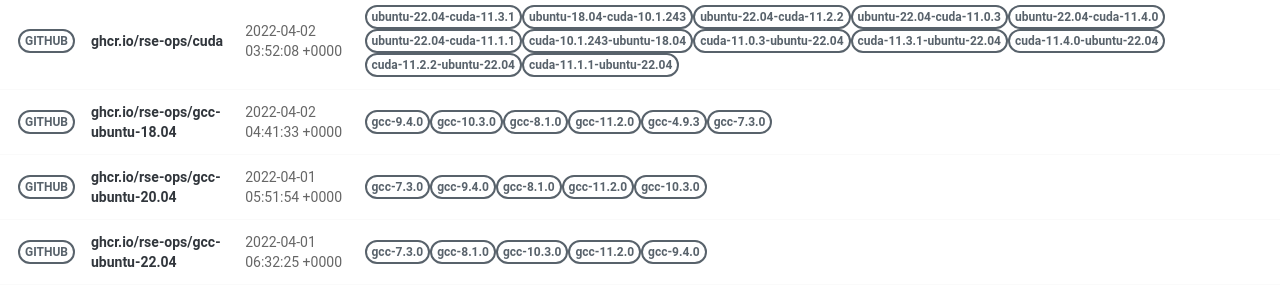
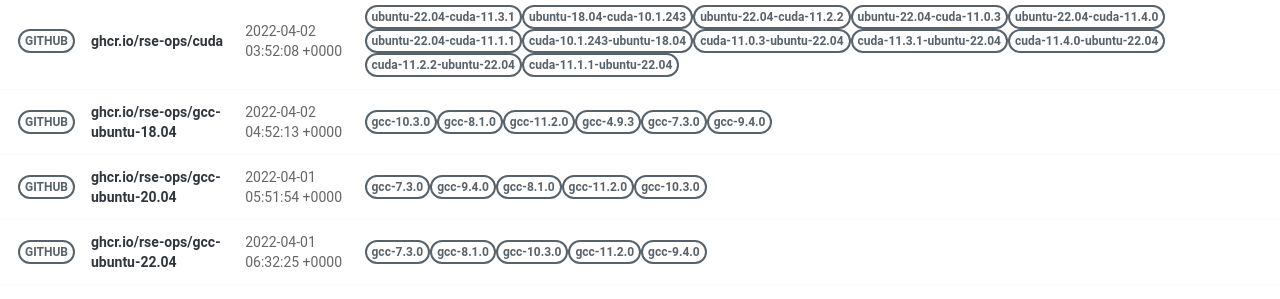
Before and after one commit to rse-ops/docker-images, a Jekyll site: the page built from pages/index.md, in a window 1280 px wide. Shown: the part 502-801 px from the top of the page. Built offline with Jekyll 4.4.1, drawn with Linux system fonts in a browser that asks for light colours; nearby versions of some CDN libraries.

Commit message:
Automated push to update library 2022-04-02

```diff
--- a/_library/ghcr.io-rse-ops-gcc-ubuntu-18.04.md
+++ b/_library/ghcr.io-rse-ops-gcc-ubuntu-18.04.md
@@ -1,14 +1,11 @@
 ---
 layout: container
 name: ghcr.io/rse-ops/gcc-ubuntu-18.04
-updated_at: 2022-04-02 04:41:33.948503
+updated_at: 2022-04-02 04:52:13.941144
 
 
 container_url: https://github.com/orgs/rse-ops/packages/container/package/gcc-ubuntu-18.04
 versions:
- - tag: gcc-9.4.0
-   dockerfile: https://github.com/rse-ops/docker-images/blob/main/ubuntu/gcc/Dockerfile
-   manifest: https://crane.ggcr.dev/manifest/ghcr.io/rse-ops/gcc-ubuntu-18.04:gcc-9.4.0
  - tag: gcc-10.3.0
    dockerfile: https://github.com/rse-ops/docker-images/blob/main/ubuntu/gcc/Dockerfile
    manifest: https://crane.ggcr.dev/manifest/ghcr.io/rse-ops/gcc-ubuntu-18.04:gcc-10.3.0
```
Also changed, not shown: other parts of _library/ghcr.io-rse-ops-gcc-ubuntu-18.04.md (+3 -0 lines).
